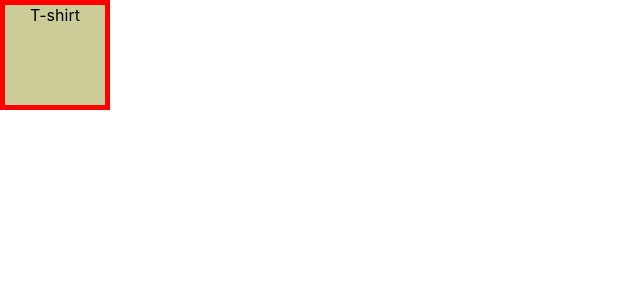
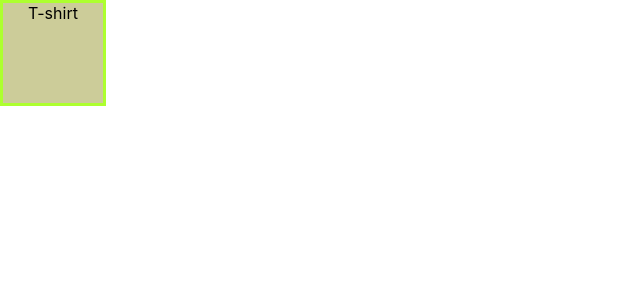
Before and after one commit to facundofrias/react-coder, a React (Create React App) app in the folder clase-4/: page / in a window 1280 px wide. Shown: the top 300 px of the page, without its empty margins (0-640 px from the left). Built offline with nearby package versions, Linux system fonts and the light colour scheme.

Commit message:
Fin clase 4.

```diff
--- a/clase-4/src/App.js
+++ b/clase-4/src/App.js
@@ -1,11 +1,18 @@
-import logo from './logo.svg';
+
 import './App.css';
 import Item from './components/Item/item';
+import { useState } from 'react';
 
 function App() {
+  const [selected, setSelected] = useState(false);
+
   return (
     <div className="App">
-      <Item seleccionado={true} nombre='T-shirt'/>
+      <Item
+        isSelected={selected}
+        onSelectedChange = {setSelected}
+        name='T-shirt'
+        />
     </div>
   );
 }
--- a/clase-4/src/components/Item/item.js
+++ b/clase-4/src/components/Item/item.js
@@ -4,9 +4,14 @@ import './item.css';
 //   return <div className={`item ${props.visible}`}>Item</div>
 // }
 
-const Item = ({seleccionado, nombre}) => {
-  const classSeleccionado = seleccionado ? " item-selected" : "";
-  return <div className={`item${classSeleccionado}`}>{nombre}</div>
+const Item = ({isSelected, name, onSelectedChange}) => {
+  const clsIsSelected = isSelected ? " item-selected" : "";
+  return <div
+          className={`item${clsIsSelected}`}
+          onClick = {() => onSelectedChange(!isSelected)}
+          >
+            {name}
+          </div>
 }
 
 export default Item;
```
